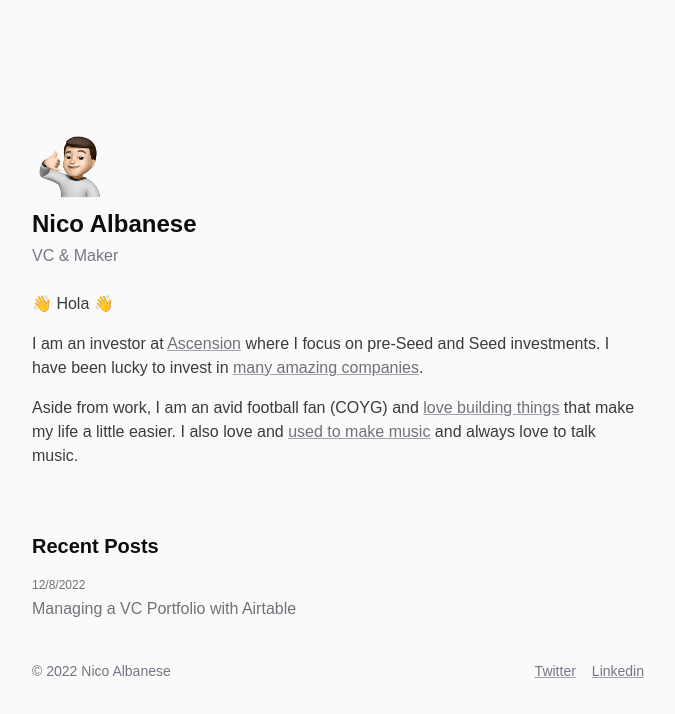
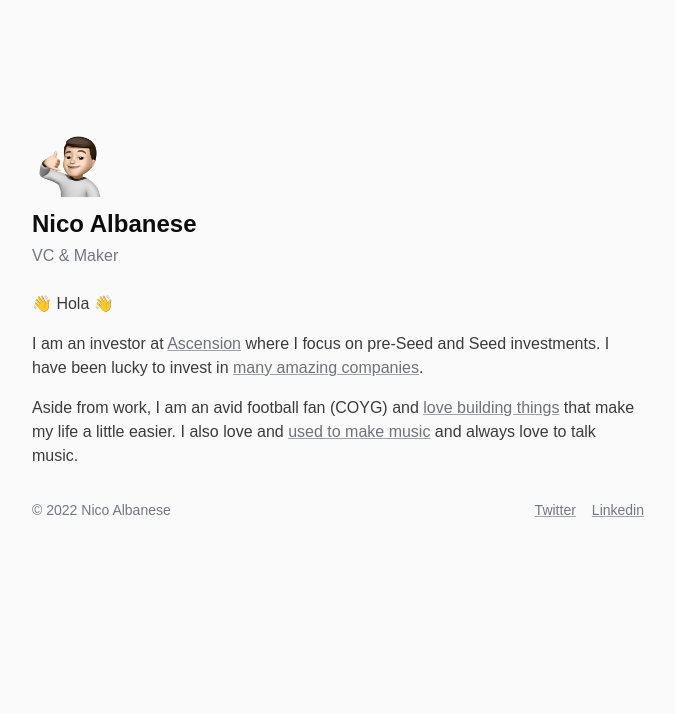
Before and after one commit to nicoalbanese/personal-site-2022, a Next.js app: page / in a window 1280 px wide. Shown: the top 714 px of the page, without its empty margins (302-977 px from the left). Built offline with nearby package versions, Linux system fonts and the light colour scheme.

Commit message:
removed recent posts from home page

```diff
--- a/pages/index.tsx
+++ b/pages/index.tsx
@@ -19,10 +19,10 @@ const MainContent = ({ posts }: { posts: Post[] }) => {
   return (
     <div className="grid max-w-full gap-16 auto-rows-auto">
       <HeadlineBio />
-      <div className="">
+      {/* <div className="">
         <h4>Recent Posts</h4>
         <RecentPosts posts={posts} />
-      </div>
+      </div> */}
     </div>
   );
 };
```
